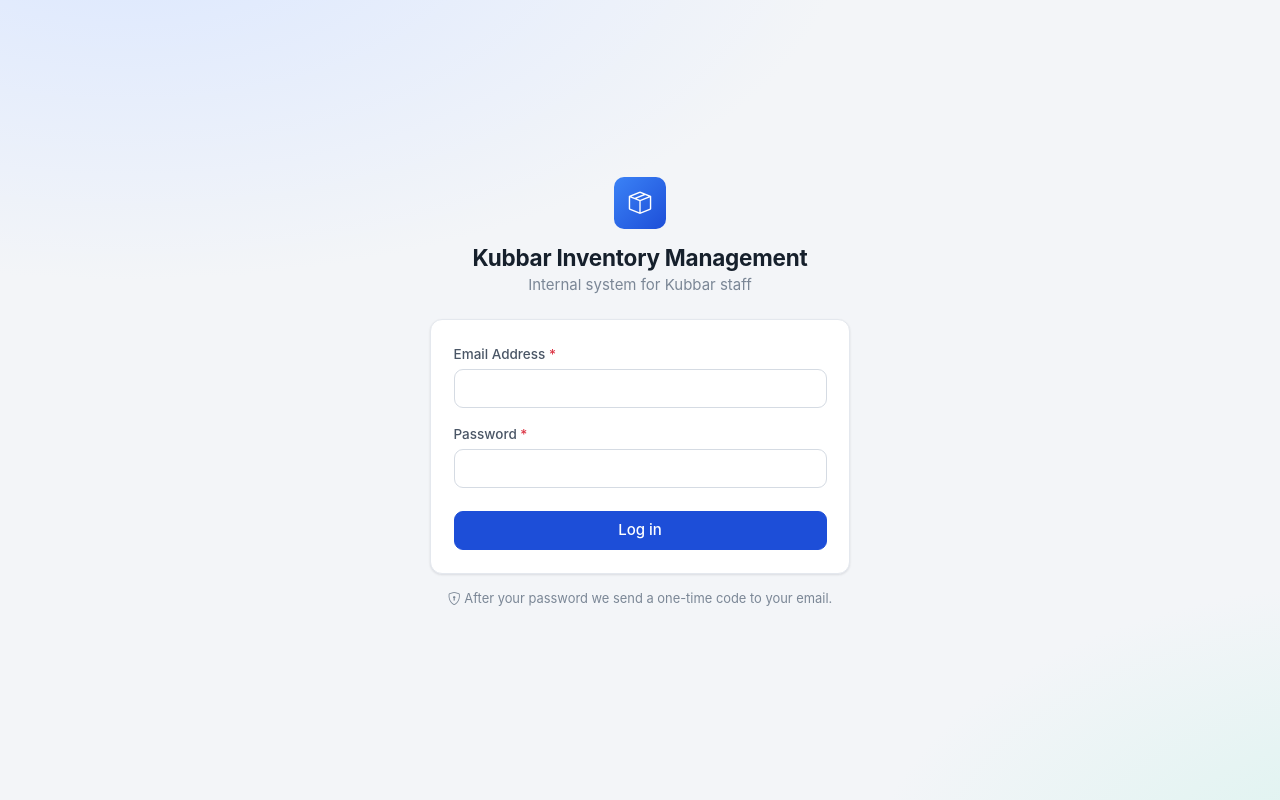
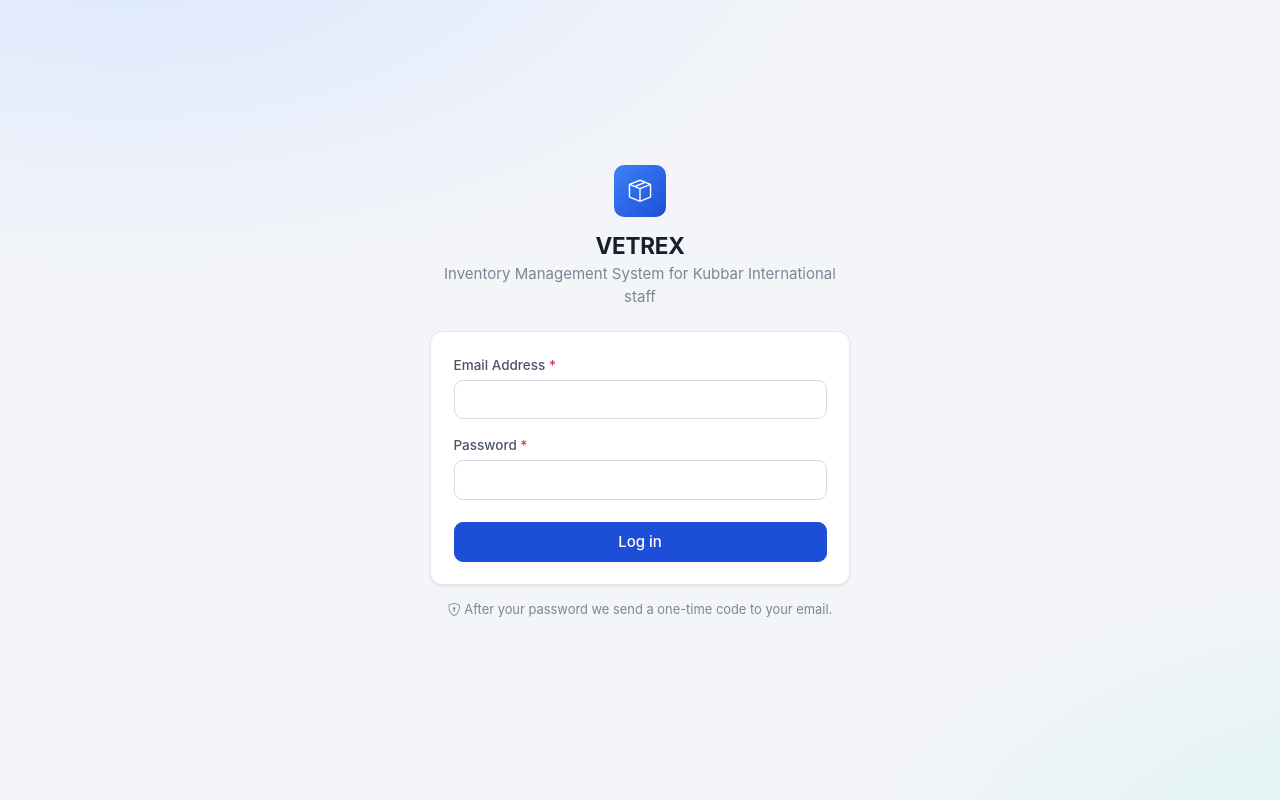
Before and after one commit to MostafaAZ/Theis, a Django app: page /login/ in a window 1280 px wide. Run offline with Django 5.2, Linux system fonts and the light colour scheme; some libraries are stand-ins or nearby versions.

Commit message:
Rename the product to VETREX
Both apps, page titles, emails, exports and launchers now show VETREX.
Kubbar International stays as the company that operates it (invoices,
bank details, legal text, demo accounts).

Co-Authored-By: Claude Opus 5.5 <noreply@anthropic.com>
Claude-Session: https://claude.ai/code/session_01C8dnjhYYiLk4XixoUxYQaX

```diff
--- a/b2b/i18n.py
+++ b/b2b/i18n.py
@@ -5,7 +5,7 @@ listed fall back to English. The language is kept in the session and Arabic
 switches the layout to right-to-left.
 """
 AR = {
-    "Kubbar B2B Clearance": "كبار – منصة التصفية للتجار",
+    "VETREX B2B Clearance": "فيتركس – منصة التصفية للتجار",
     "Catalogue": "الكتالوج",
     "Cart": "السلة",
     "My Orders": "طلباتي",
@@ -153,7 +153,7 @@ AR.update({
     "Shop by category": "تسوق حسب الفئة",
     "Best deals expiring soon": "أفضل العروض قبل انتهاء الصلاحية",
     "View all": "عرض الكل",
-    "Why buy from Kubbar": "لماذا تشتري من كبار",
+    "Why buy from VETREX": "لماذا تشتري من فيتركس",
     "Registered products": "منتجات مسجلة",
     "Every listing is registered with EDA or GOVS for the Egyptian market.":
         "كل عرض مسجل لدى هيئة الدواء أو الهيئة العامة للخدمات البيطرية.",
--- a/b2b/templates/b2b/contact.html
+++ b/b2b/templates/b2b/contact.html
@@ -4,7 +4,7 @@
 <div class="row g-4">
 <div class="col-lg-7"><h1 class="h3">{% t "Contact us" %}</h1><p class="text-muted">Questions about an order, a product, your verification or an invoice. We reply by email, usually within one working day.</p>
 <div class="card"><div class="card-body"><form method="post">{% csrf_token %}{% include "b2b/_fields.html" with col="col-md-6" %}<button class="btn btn-b2b mt-3"><i class="bi bi-send me-1"></i>{% t "Send message" %}</button></form></div></div></div>
-<div class="col-lg-5"><div class="card mb-3"><div class="card-body"><h2 class="h6">Kubbar International – B2B</h2><p class="mb-1"><i class="bi bi-geo-alt me-2 text-b2b"></i>10th of Ramadan City, Egypt</p><p class="mb-1"><i class="bi bi-telephone me-2 text-b2b"></i>+20 2 3333 0000</p><p class="mb-1"><i class="bi bi-envelope me-2 text-b2b"></i>b2b@kubbar.example</p><p class="mb-0"><i class="bi bi-clock me-2 text-b2b"></i>Sunday–Thursday, 08:00–18:00</p></div></div>
+<div class="col-lg-5"><div class="card mb-3"><div class="card-body"><h2 class="h6">Kubbar International – VETREX</h2><p class="mb-1"><i class="bi bi-geo-alt me-2 text-b2b"></i>10th of Ramadan City, Egypt</p><p class="mb-1"><i class="bi bi-telephone me-2 text-b2b"></i>+20 2 3333 0000</p><p class="mb-1"><i class="bi bi-envelope me-2 text-b2b"></i>b2b@kubbar.example</p><p class="mb-0"><i class="bi bi-clock me-2 text-b2b"></i>Sunday–Thursday, 08:00–18:00</p></div></div>
 <a href="/faq/" class="card text-decoration-none"><div class="card-body d-flex gap-3 align-items-center"><i class="bi bi-question-circle fs-3 text-b2b"></i><div><strong class="text-dark">{% t "Frequently asked questions" %}</strong><div class="small text-muted">Verification, payment, delivery, cold chain</div></div></div></a></div>
 </div>
 {% endblock %}
--- a/b2b/templates/b2b/home.html
+++ b/b2b/templates/b2b/home.html
@@ -33,7 +33,7 @@
   <div class="col-6 col-lg-3 how-step"><div class="n">4</div><strong>{% t "Receive" %}</strong><p class="small text-muted mb-0">{% t "We pick your lot and deliver; track it in My Orders." %}</p></div>
 </div>
 
-<div class="section-head"><h2>{% t "Why buy from Kubbar" %}</h2></div>
+<div class="section-head"><h2>{% t "Why buy from VETREX" %}</h2></div>
 <div class="row g-4">
   <div class="col-md-6 col-lg-3 trust"><i class="bi bi-shield-check"></i><div><strong>{% t "Registered products" %}</strong><p class="small text-muted mb-0">{% t "Every listing is registered with EDA or GOVS for the Egyptian market." %}</p></div></div>
   <div class="col-md-6 col-lg-3 trust"><i class="bi bi-upc-scan"></i><div><strong>{% t "Full batch traceability" %}</strong><p class="small text-muted mb-0">{% t "Lot number, expiry date and storage condition on every product." %}</p></div></div>
--- a/b2b/templates/b2b/pages/terms.html
+++ b/b2b/templates/b2b/pages/terms.html
@@ -2,7 +2,7 @@
 {% block title %}{% t "Terms of Service" %}{% endblock %}
 {% block content %}
 <div class="bg-white border rounded-4 p-4" style="max-width:860px">
-<h1 class="h3">{% t "Terms of Service" %}</h1><p class="text-muted small">Prototype terms for the Kubbar B2B Clearance Platform (graduation project).</p>
+<h1 class="h3">{% t "Terms of Service" %}</h1><p class="text-muted small">Prototype terms for the VETREX B2B Clearance Platform, operated by Kubbar International (graduation project).</p>
 <h2 class="h6 mt-4">1. Eligibility</h2><p>The platform is for licensed businesses in Egypt that are authorised to trade veterinary products. Kubbar may suspend accounts whose licence expires or whose documents cannot be verified.</p>
 <h2 class="h6">2. Products and shelf life</h2><p>Listings are near-expiry batches of registered products. Each listing states the lot number, expiry date, storage condition and quantity. Buyers are responsible for using or reselling products before expiry and for storing them correctly, including cold-chain products.</p>
 <h2 class="h6">3. Prices and orders</h2><p>Prices are in Egyptian pounds and shown to verified buyers only. Stock is reserved for 48 hours after checkout; unpaid orders are cancelled automatically.</p>
--- a/commerce/services.py
+++ b/commerce/services.py
@@ -139,7 +139,7 @@ def register_buyer(*, email, password, company_name, buyer_type, market, commerc
         else:
             notify_roles(Role.SALES, msg, f"/buyers/{buyer.pk}/")
     email_buyer(user, "Confirm your email address",
-                "Welcome to the Kubbar B2B clearance platform.\n\nConfirm your email address: "
+                "Welcome to VETREX, the B2B clearance platform of Kubbar International.\n\nConfirm your email address: "
                 + b2b_url(f"/register/confirm/{buyer.email_token}/"))
     return buyer
 
--- a/core/services.py
+++ b/core/services.py
@@ -36,7 +36,7 @@ def notify(users, message, link="", level="info", email=True):
     if email and users:
         base = settings.IMS_BASE_URL
         body = message + (f"\n\nOpen: {base}{link}" if link else "")
-        send_mail("Kubbar IMS: " + message[:80], body, None, [u.email for u in users],
+        send_mail("VETREX: " + message[:80], body, None, [u.email for u in users],
                   fail_silently=True)
 
 
@@ -47,7 +47,7 @@ def notify_roles(roles, message, link="", level="info", email=True):
 
 
 def email_buyer(buyer_user, subject, body):
-    send_mail("Kubbar B2B: " + subject, body, None, [buyer_user.email], fail_silently=True)
+    send_mail("VETREX B2B: " + subject, body, None, [buyer_user.email], fail_silently=True)
 
 
 __all__ = ["audit", "notify", "notify_roles", "users_with_role", "email_buyer", "Role"]
--- a/ims/templates/ims/_demo_picker.html
+++ b/ims/templates/ims/_demo_picker.html
@@ -4,7 +4,7 @@
     <h1 class="h3 mb-1">Who do you want to present as?</h1>
     <p class="text-muted mb-0">One click logs you in – no password or code. Use <strong>Switch user</strong> in the top bar to change role at any time.</p>
   </div>
-  <div class="section-title">Kubbar staff – Inventory Management System</div>
+  <div class="section-title">Kubbar staff – VETREX Inventory Management System</div>
   <div class="row g-3">
   {% for c in demo_staff %}
     <div class="col-sm-6 col-lg-4 col-xl-3"><a href="/demo/login/{{ c.user.pk }}/" class="card demo-card h-100 text-decoration-none"><div class="card-body">
--- a/ims/templates/ims/base.html
+++ b/ims/templates/ims/base.html
@@ -3,7 +3,7 @@
 <head>
   <meta charset="utf-8">
   <meta name="viewport" content="width=device-width, initial-scale=1">
-  <title>{% block title %}{{ page.title|default:"Kubbar IMS" }}{% endblock %} · Kubbar IMS</title>
+  <title>{% block title %}{{ page.title|default:"VETREX" }}{% endblock %} · VETREX</title>
   <link rel="stylesheet" href="{% static 'vendor/bootstrap/bootstrap.min.css' %}">
   <link rel="stylesheet" href="{% static 'vendor/bootstrap-icons/bootstrap-icons.min.css' %}">
   <link rel="stylesheet" href="{% static 'kubbar/app.css' %}">
@@ -15,7 +15,7 @@
   <aside class="sidebar offcanvas-lg offcanvas-start" id="sidebar" tabindex="-1">
     <div class="sidebar-brand">
       <span class="brand-mark"><i class="bi bi-box-seam"></i></span>
-      <div><div class="brand-name">KUBBAR</div><div class="brand-sub">Inventory Management</div></div>
+      <div><div class="brand-name">VETREX</div><div class="brand-sub">Inventory Management</div></div>
       <button type="button" class="btn-close btn-close-white ms-auto d-lg-none" data-bs-dismiss="offcanvas" data-bs-target="#sidebar"></button>
     </div>
     <nav class="sidebar-nav">
@@ -37,7 +37,7 @@
       {% endif %}
     {% endfor %}
     </nav>
-    <div class="sidebar-foot">Kubbar International · IMS</div>
+    <div class="sidebar-foot">VETREX · Kubbar International</div>
   </aside>
 
   <div class="main-col">
--- a/ims/templates/ims/login.html
+++ b/ims/templates/ims/login.html
@@ -5,8 +5,8 @@
 <div class="auth-card">
   <div class="text-center mb-4">
     <span class="brand-mark mx-auto mb-3" style="width:52px;height:52px;font-size:1.5rem"><i class="bi bi-box-seam"></i></span>
-    <h1 class="h4 mb-1">Kubbar Inventory Management</h1>
-    <p class="text-muted mb-0">Internal system for Kubbar staff</p>
+    <h1 class="h4 mb-1">VETREX</h1>
+    <p class="text-muted mb-0">Inventory Management System for Kubbar International staff</p>
   </div>
   {% if request.GET.timeout %}<div class="alert alert-warning">Your session ended after 15 minutes of inactivity.</div>{% endif %}
   <div class="card"><div class="card-body p-4">
--- a/ims/views/admin.py
+++ b/ims/views/admin.py
@@ -53,7 +53,7 @@ def user_edit(request, pk=None):
         elif created:
             temp = secrets.token_urlsafe(9) + "7a"
             obj.set_password(temp)
-            send_mail("Your Kubbar IMS account",
+            send_mail("Your VETREX account",
                       f"An IMS account has been created for you.\nEmail: {obj.email}\n"
                       f"Temporary password: {temp}\nYou will be asked for a one-time code at "
                       f"login.", None, [obj.email], fail_silently=True)
@@ -205,7 +205,7 @@ def audit_trail(request):
                                                   "Record", "Old value", "New value"],
               "rows": rows}]
         fn = exports.to_pdf if fmt == "pdf" else exports.to_excel
-        content = fn("Kubbar – Audit Trail", request.GET.urlencode() or "none", request.user,
+        content = fn("VETREX – Audit Trail", request.GET.urlencode() or "none", request.user,
                      [], t)
         ctype = "application/pdf" if fmt == "pdf" else \
             "application/vnd.openxmlformats-officedocument.spreadsheetml.sheet"
--- a/ims/views/analytics.py
+++ b/ims/views/analytics.py
@@ -24,7 +24,7 @@ def dashboards(request):
     fmt = request.GET.get("export")
     if fmt in ("pdf", "xlsx"):
         try:
-            title = f"Kubbar – {data['title']}"
+            title = f"VETREX – {data['title']}"
             if fmt == "pdf":
                 content = exports.to_pdf(title, filters.as_text(), request.user, data["kpis"],
                                          data["tables"])
@@ -39,7 +39,7 @@ def dashboards(request):
             audit(request.user, AuditLog.DATA_SYNC, f"Exported {data['title']} ({fmt})",
                   f"REPORT-{key}", new=filters.as_text())
             resp = HttpResponse(content, content_type=ctype)
-            resp["Content-Disposition"] = f'attachment; filename="kubbar-{key}.{fmt}"'
+            resp["Content-Disposition"] = f'attachment; filename="vetrex-{key}.{fmt}"'
             return resp
     query = request.GET.copy()
     query.pop("export", None)
--- a/ims/views/auth.py
+++ b/ims/views/auth.py
@@ -32,7 +32,7 @@ def _send_code(request, user):
     code = f"{secrets.randbelow(1_000_000):06d}"
     LoginCode.objects.filter(user=user, used=False).update(used=True)
     LoginCode.objects.create(user=user, code=code)
-    send_mail("Kubbar IMS login code", f"Your one-time login code is {code}. It is valid for "
+    send_mail("VETREX login code", f"Your one-time login code is {code}. It is valid for "
                                       f"10 minutes.", None, [user.email], fail_silently=True)
     if settings.SHOW_DEV_OTP:
         messages.info(request, f"Development mode: your one-time code is {code}.")
--- a/ims/views/b2b.py
+++ b/ims/views/b2b.py
@@ -116,7 +116,7 @@ def message_detail(request, pk):
             if msg.buyer:
                 email_buyer(msg.buyer.user, "Reply to your message", body)
             else:
-                send_mail("Kubbar B2B: reply to your message", body, None, [msg.email],
+                send_mail("VETREX B2B: reply to your message", body, None, [msg.email],
                           fail_silently=True)
             messages.success(request, "Reply sent by email and shown in the buyer's account.")
             return redirect("ims:messages_inbox")
--- a/ims/views/misc.py
+++ b/ims/views/misc.py
@@ -214,10 +214,10 @@ def report_download(request, key, fmt):
     f = Filters(request.GET, request.user)
     kpis, tables = fn(f)
     maker = exports.to_pdf if fmt == "pdf" else exports.to_excel
-    content = maker(f"Kubbar – {title}", f.as_text(), request.user, kpis, tables)
+    content = maker(f"VETREX – {title}", f.as_text(), request.user, kpis, tables)
     audit(request.user, AuditLog.DATA_SYNC, f"Downloaded report {title} ({fmt})",
           f"REPORT-{key}")
     resp = HttpResponse(content, content_type="application/pdf" if fmt == "pdf" else
                         "application/vnd.openxmlformats-officedocument.spreadsheetml.sheet")
-    resp["Content-Disposition"] = f'attachment; filename="kubbar-{key}.{fmt}"'
+    resp["Content-Disposition"] = f'attachment; filename="vetrex-{key}.{fmt}"'
     return resp
```
Also changed, not shown: b2b/templates/b2b/base.html (+4 -4 lines), README.md, 2 other files.
